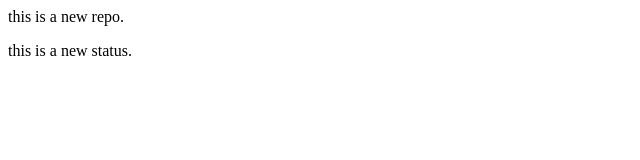
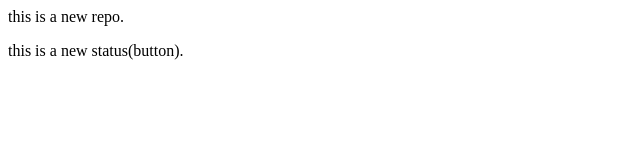
Before and after one commit to MeghanaGuddeti5/localrepo, a plain HTML site: page index.html in a window 1280 px wide. Shown: the full height of the page, 0-640 px from the left. Drawn offline with Linux system fonts and the light colour scheme.

```diff
--- a/index.html
+++ b/index.html
@@ -1,2 +1,2 @@
 <p>this is a new repo.</p>
-<p>this is a new status.</p>
+<p>this is a new status(button).</p>
```
